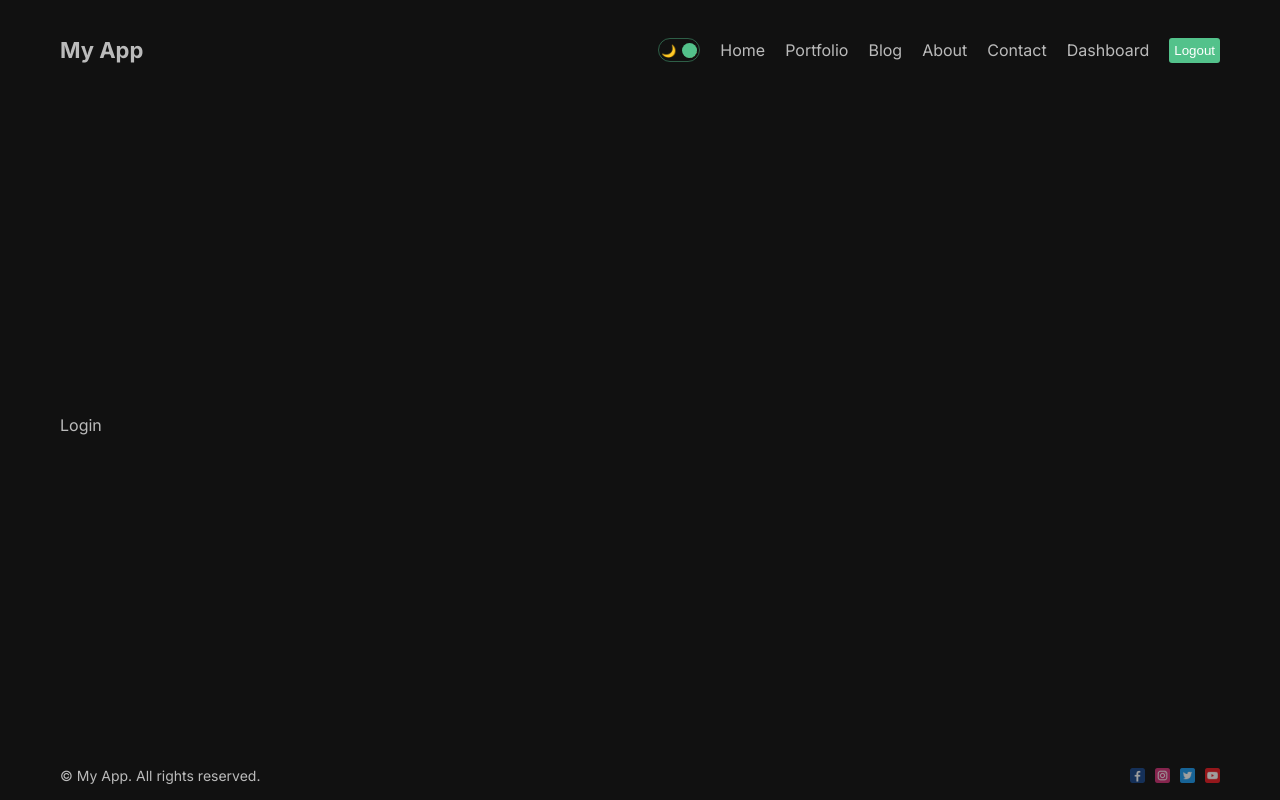
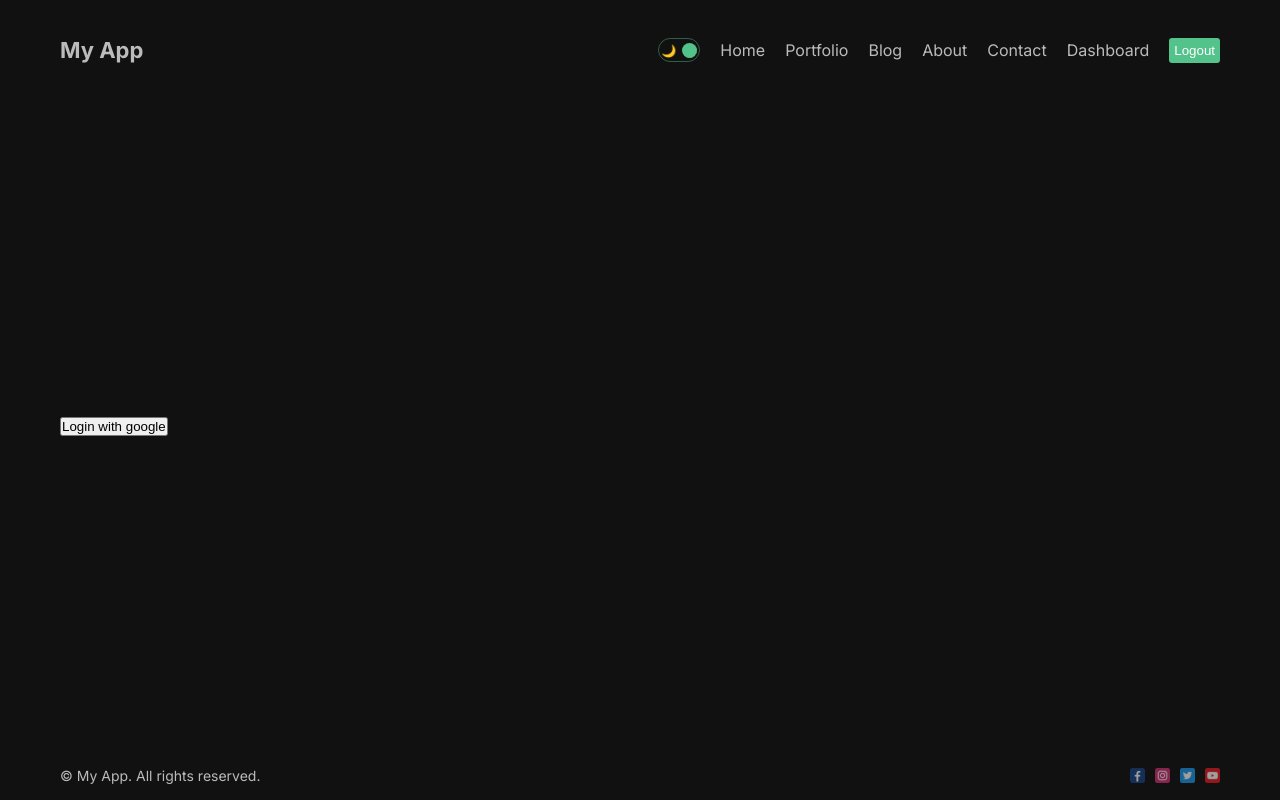
Before and after one commit to sandeepKumar22g/my-next-app, a Next.js app: page /dashboard/login in a window 1280 px wide. Built offline with nearby package versions, Linux system fonts and the light colour scheme.

Commit message:
added next auth for login with any provider

```diff
--- a/package.json
+++ b/package.json
@@ -13,6 +13,7 @@
     "eslint-config-next": "13.4.9",
     "mongoose": "6.11.3",
     "next": "13.4.9",
+    "next-auth": "^4.22.1",
     "react": "18.2.0",
     "react-dom": "18.2.0",
     "swr": "^2.2.0"
--- a/src/app/dashboard/(auth)/login/page.js
+++ b/src/app/dashboard/(auth)/login/page.js
@@ -1,8 +1,13 @@
+"use client"
 import React from 'react'
+import styles from "./page.module.css"
+import { signIn } from 'next-auth/react'
 
 const Login = () => {
   return (
-    <div>Login</div>
+    <div className={styles.container} >
+      <button onClick={()=>signIn("google")}>Login with google</button>
+    </div>
   )
 }
 
--- a/src/app/dashboard/page.js
+++ b/src/app/dashboard/page.js
@@ -1,9 +1,14 @@
 "use client"
+import { useSession } from 'next-auth/react'
 import React from 'react'
 import useSWR from 'swr'
 
 
 const Dashboard = () => {
+
+  const session = useSession()
+  console.log(session)
+
   const fetcher = (...args) => fetch(...args).then((res) => res.json())
   const { data, error } = useSWR('https://jsonplaceholder.typicode.com/posts', fetcher)
 
--- a/src/app/layout.js
+++ b/src/app/layout.js
@@ -1,4 +1,4 @@
-import { Footer, Navbar } from "@/components";
+import { AuthProvider, Footer, Navbar } from "@/components";
 import "./globals.css";
 import { Inter } from "next/font/google";
 import { ThemeProvider } from "@/context/ThemeContext";
@@ -15,11 +15,13 @@
     <html lang="en">
       <body className={inter.className}>
         <ThemeProvider>
+          <AuthProvider>
           <div className="container">
             <Navbar />
             {children}
             <Footer />
           </div>
+          </AuthProvider>
         </ThemeProvider>
       </body>
     </html>
--- /dev/null
+++ b/src/components/authProvider/AuthProvider.jsx
@@ -0,0 +1,12 @@
+"use client"
+
+import { SessionProvider } from 'next-auth/react'
+import React from 'react'
+
+const AuthProvider = ({children}) => {
+  return (
+    <SessionProvider>{children}</SessionProvider>
+  )
+}
+
+export default AuthProvider
--- a/src/components/index.js
+++ b/src/components/index.js
@@ -2,6 +2,7 @@
 import Footer from "./footer/Footer";
 import Button from "./button/Button";
 import DarkMode from "./darkMode/Dark";
+import AuthProvider from "./authProvider/AuthProvider";
 
 
-export {Navbar, Footer, Button, DarkMode}
+export {Navbar, Footer, Button, DarkMode, AuthProvider}
```
Also changed, not shown: src/app/api/auth/[...nextauth]/route.js (added, +13 -0 lines), src/app/api/auth/register/route.js (added), src/app/dashboard/(auth)/login/page.module.css (added), 1 other file (tests, documents, lock files or other folders).
